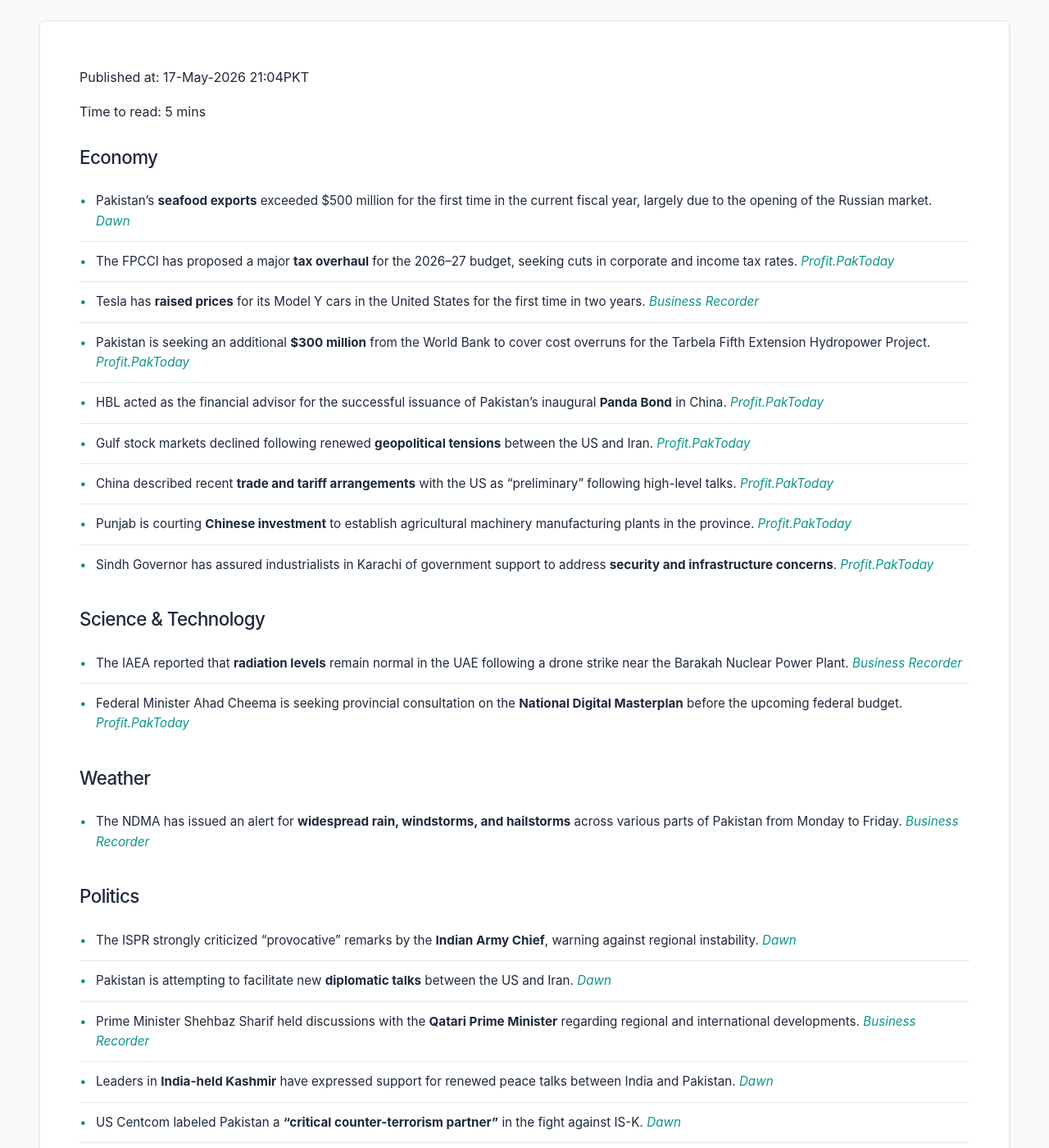
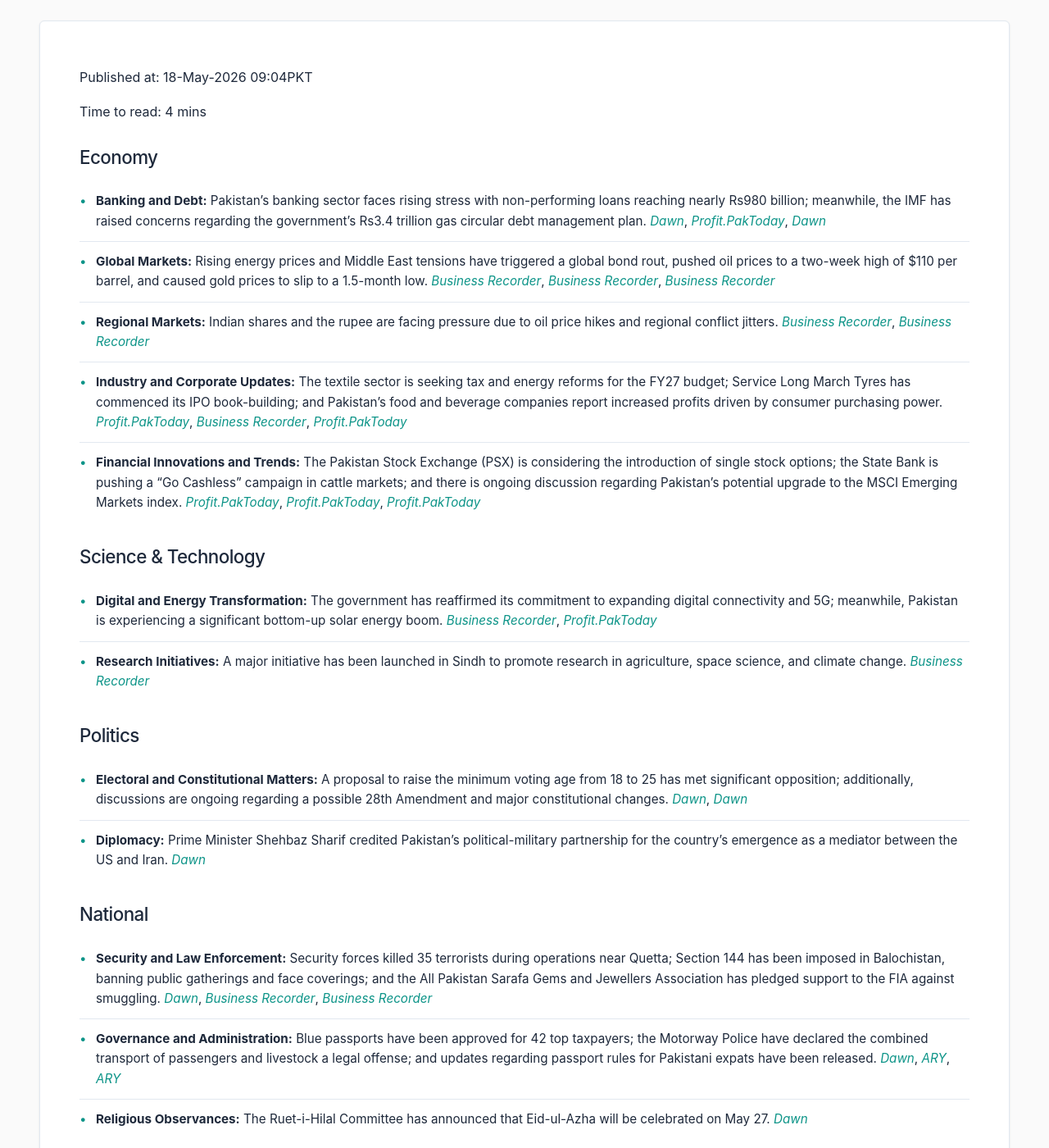
Before and after one commit to zsubzwary/news, a Jekyll site: the page built from en/index.md, in a window 1280 px wide and 1400 px high, scrolled down 234 px. Shown: the whole window at 82% size. Built offline with Jekyll 4.4.1, drawn with Linux system fonts in a browser that asks for light colours; some web fonts are replaced; comment, search, counter and statistics services are not loaded; some of the changed text lies outside the part shown.

Commit message:
DateTime; 2026-05-18T04:04:07.572Z

```diff
--- a/en/index.md
+++ b/en/index.md
@@ -4,66 +4,39 @@ title: Pakistan News Briefing
 lang: en
 ---
 
-Published at: 17-May-2026 21:04PKT
+Published at: 18-May-2026 09:04PKT
 
-Time to read: 5 mins
+Time to read: 4 mins
 
 ### Economy
-- Pakistan’s **seafood exports** exceeded $500 million for the first time in the current fiscal year, largely due to the opening of the Russian market. *[Dawn](https://www.dawn.com/news/2000847/seafood-exports-top-500-million)*
-- The FPCCI has proposed a major **tax overhaul** for the 2026–27 budget, seeking cuts in corporate and income tax rates. *[Profit.PakToday](https://profit.pakistantoday.com.pk/2026/05/17/fpcci-calls-for-major-tax-overhaul-in-budget-2026-27-seeks-cuts-in-corporate-and-income-rates/)*
-- Tesla has **raised prices** for its Model Y cars in the United States for the first time in two years. *[Business Recorder](https://www.brecorder.com/news/40421526/tesla-raises-prices-of-model-y-cars-in-the-us-for-the-first-time-in-two-years)*
-- Pakistan is seeking an additional **$300 million** from the World Bank to cover cost overruns for the Tarbela Fifth Extension Hydropower Project. *[Profit.PakToday](https://profit.pakistantoday.com.pk/2026/05/17/pakistan-seeks-300-million-more-from-world-bank-for-tarbela-fifth-hydropower-project/)*
-- HBL acted as the financial advisor for the successful issuance of Pakistan's inaugural **Panda Bond** in China. *[Profit.PakToday](https://profit.pakistantoday.com.pk/2026/05/16/hbl-plays-a-leading-role-in-the-inaugural-panda-bond-issuance/)*
-- Gulf stock markets declined following renewed **geopolitical tensions** between the US and Iran. *[Profit.PakToday](https://profit.pakistantoday.com.pk/2026/05/17/gulf-markets-slip-as-trump-iran-rhetoric-undermines-hopes-of-strait-of-hormuz-deal/)*
-- China described recent **trade and tariff arrangements** with the US as "preliminary" following high-level talks. *[Profit.PakToday](https://profit.pakistantoday.com.pk/2026/05/17/china-calls-us-trade-tariff-and-aircraft-understandings-preliminary-after-trump-xi-talks/)*
-- Punjab is courting **Chinese investment** to establish agricultural machinery manufacturing plants in the province. *[Profit.PakToday](https://profit.pakistantoday.com.pk/2026/05/17/punjab-courts-chinese-investment-in-farm-machinery-manufacturing/)*
-- Sindh Governor has assured industrialists in Karachi of government support to address **security and infrastructure concerns**. *[Profit.PakToday](https://profit.pakistantoday.com.pk/2026/05/17/sindh-governor-assures-action-on-karachi-industrial-issues-as-nkati-flags-security-and-infrastructure-concerns/)*
+- **Banking and Debt:** Pakistan's banking sector faces rising stress with non-performing loans reaching nearly Rs980 billion; meanwhile, the IMF has raised concerns regarding the government's Rs3.4 trillion gas circular debt management plan. *[Dawn](https://www.dawn.com/news/2001012/blue-passports-okayed-for-42-top-taxpayers)*, *[Profit.PakToday](https://profit.pakistantoday.com.pk/2026/05/18/imf-raises-concerns-over-pakistans-%e2%82%a83-4-trillion-gas-circular-debt-plan/)*, *[Dawn](https://www.dawn.com/news/2000912/addressing-the-law-around-banking)*
+- **Global Markets:** Rising energy prices and Middle East tensions have triggered a global bond rout, pushed oil prices to a two-week high of $110 per barrel, and caused gold prices to slip to a 1.5-month low. *[Business Recorder](https://www.brecorder.com/news/40421640/global-bond-rout-deepens-as-inflation-fears-mount)*, *[Business Recorder](https://www.brecorder.com/news/40421635/oil-touches-2-week-high-after-drone-attack-on-uae-nuclear-power-plant)*, *[Business Recorder](https://www.brecorder.com/news/40421634/gold-slips-to-1-12-month-low-as-middle-east-tensions-lift-oil-cloud-rate-outlook)*
+- **Regional Markets:** Indian shares and the rupee are facing pressure due to oil price hikes and regional conflict jitters. *[Business Recorder](https://www.brecorder.com/news/40421639/indian-shares-seen-opening-lower-as-crude-jumps-on-mideast-conflict)*, *[Business Recorder](https://www.brecorder.com/news/40421636/indian-rupee-seen-testing-record-lows-bonds-to-extend-fall-on-iran-war-jitters)*
+- **Industry and Corporate Updates:** The textile sector is seeking tax and energy reforms for the FY27 budget; Service Long March Tyres has commenced its IPO book-building; and Pakistan's food and beverage companies report increased profits driven by consumer purchasing power. *[Profit.PakToday](https://profit.pakistantoday.com.pk/2026/05/18/textile-sector-seeks-tax-cuts-lower-energy-tariffs-and-refund-clearance-in-fy27-budget/)*, *[Business Recorder](https://www.brecorder.com/news/40421608/service-long-march-tyres-ipo-book-building-to-open-today)*, *[Profit.PakToday](https://profit.pakistantoday.com.pk/2026/05/18/consumer-purchasing-power-recovery-boosts-profits-at-food-and-beverage-companies/)*
+- **Financial Innovations and Trends:** The Pakistan Stock Exchange (PSX) is considering the introduction of single stock options; the State Bank is pushing a "Go Cashless" campaign in cattle markets; and there is ongoing discussion regarding Pakistan's potential upgrade to the MSCI Emerging Markets index. *[Profit.PakToday](https://profit.pakistantoday.com.pk/2026/05/18/options-trading-is-coming-to-the-psx/)*, *[Profit.PakToday](https://profit.pakistantoday.com.pk/2026/05/18/what-does-sbp-want-with-the-bakra-mandi/)*, *[Profit.PakToday](https://profit.pakistantoday.com.pk/2026/05/18/pakistan-might-get-upgraded-to-the-msci-emerging-markets-index-who-cares/)*
 
 ### Science & Technology
-- The IAEA reported that **radiation levels** remain normal in the UAE following a drone strike near the Barakah Nuclear Power Plant. *[Business Recorder](https://www.brecorder.com/news/40421532/iaea-says-uae-radiation-levels-normal-after-drone-strike-near-barakah-plant)*
-- Federal Minister Ahad Cheema is seeking provincial consultation on the **National Digital Masterplan** before the upcoming federal budget. *[Profit.PakToday](https://profit.pakistantoday.com.pk/2026/05/17/cheema-seeks-provincial-sign-off-on-national-digital-masterplan-before-budget/)*
-
-### Weather
-- The NDMA has issued an alert for **widespread rain, windstorms, and hailstorms** across various parts of Pakistan from Monday to Friday. *[Business Recorder](https://www.brecorder.com/news/40421531/ndma-warns-of-widespread-rain-windstorms-from-monday-to-friday)*
+- **Digital and Energy Transformation:** The government has reaffirmed its commitment to expanding digital connectivity and 5G; meanwhile, Pakistan is experiencing a significant bottom-up solar energy boom. *[Business Recorder](https://www.brecorder.com/news/40421610/expanding-digital-connectivity-president-pm-reaffirm-their-commitment)*, *[Profit.PakToday](https://profit.pakistantoday.com.pk/2026/05/18/pakistans-solar-boom-and-the-state-that-cant-keep-up/)*
+- **Research Initiatives:** A major initiative has been launched in Sindh to promote research in agriculture, space science, and climate change. *[Business Recorder](https://www.brecorder.com/news/40421551/agriculture-space-science-climate-change-major-initiative-launched-in-sindh)*
 
 ### Politics
-- The ISPR strongly criticized "provocative" remarks by the **Indian Army Chief**, warning against regional instability. *[Dawn](https://www.dawn.com/news/2000883/ispr-takes-exception-after-indian-army-chief-says-pakistan-should-decide-between-being-part-of-geography-or-not)*
-- Pakistan is attempting to facilitate new **diplomatic talks** between the US and Iran. *[Dawn](https://www.dawn.com/news/2000823/pakistan-makes-fresh-bid-to-revive-us-iran-talks)*
-- Prime Minister Shehbaz Sharif held discussions with the **Qatari Prime Minister** regarding regional and international developments. *[Business Recorder](https://www.brecorder.com/news/40421535/pm-shehbaz-qatari-counterpart-discuss-evolving-regional-situation)*
-- Leaders in **India-held Kashmir** have expressed support for renewed peace talks between India and Pakistan. *[Dawn](https://www.dawn.com/news/2000813/india-pakistan-dialogue-push-gains-steam-in-held-kashmir-too)*
-- US Centcom labeled Pakistan a **"critical counter-terrorism partner"** in the fight against IS-K. *[Dawn](https://www.dawn.com/news/2000930/pakistan-critical-counter-terrorism-partner-in-us-fight-against-is-k-centcom)*
-- Andhra Pradesh CM Chandrababu Naidu announced **financial incentives** for families having a third or fourth child to address population decline. *[Profit.PakToday](https://profit.pakistantoday.com.pk/2026/05/17/chandrababu-naidu-announces-%e2%82%b930000-%e2%82%b940000-incentives-for-third-and-fourth-child-as-india-debates-population-decline/)*
-- Republican Senator Cassidy has lost his **re-election bid** in a campaign linked to Trump retribution. *[ARY](https://arynews.tv/republican-senator-cassidy-loses-re-election-to-trump-retribution-campaign)*
+- **Electoral and Constitutional Matters:** A proposal to raise the minimum voting age from 18 to 25 has met significant opposition; additionally, discussions are ongoing regarding a possible 28th Amendment and major constitutional changes. *[Dawn](https://www.dawn.com/news/2001025/proposal-to-raise-voting-age-to-25-finds-few-takers)*, *[Dawn](https://www.dawn.com/news/2001028/situationer-28th-legislative-package-by-any-other-name)*
+- **Diplomacy:** Prime Minister Shehbaz Sharif credited Pakistan's political-military partnership for the country's emergence as a mediator between the US and Iran. *[Dawn](https://www.dawn.com/news/2000962/pm-shehbaz-credits-political-military-partnership-for-pakistans-recognition-as-us-iran-mediator-changed-image)*
 
 ### National
-- The Ruet-i-Hilal Committee announced that **Eidul Azha** will be celebrated on May 27 following the sighting of the Zilhaj moon. *[Dawn](https://www.dawn.com/news/2000923/zilhaj-moon-sighted-eidul-azha-to-fall-on-may-27)*
-- The DGIP is set to introduce **nationwide home delivery** for passport applicants. *[Dawn](https://www.dawn.com/news/2000939/applicants-will-soon-have-the-option-to-get-passports-delivered-to-their-doorsteps-says-official)*
-- The NHMP has imposed a **ban on vehicles** loaded with sacrificial animals on motorways to prevent accidents. *[Dawn](https://www.dawn.com/news/2000929/entry-of-vehicles-loaded-with-sacrificial-animals-banned-on-motorways-ahead-of-eidul-azha)*
-- The KP Governor has expanded the **provincial cabinet**, swearing in five new ministers. *[Dawn](https://www.dawn.com/news/2000903/governor-kundi-administers-oath-to-5-new-kp-ministers)*
-- **Section 144** has been imposed in Quetta for one month due to security threats. *[Business Recorder](https://www.brecorder.com/news/40421534/section-144-imposed-in-quetta-for-one-month-amid-security-threat)*
-- The FIA arrested two individuals in Karachi for **impersonating government officials**. *[Dawn](https://www.dawn.com/news/2000896/fia-arrests-two-for-impersonating-government-officials-in-karachi)*
-- A woman police constable and a poet were **killed in targeted attacks** in Balochistan. *[Dawn](https://www.dawn.com/news/2000821/woman-cop-poet-killed-in-balochistan-attacks)*
-- **Traffic chaos** persists in Karachi despite the e-challan system due to dysfunctional signals and infrastructure issues. *[Dawn](https://www.dawn.com/news/2000760/e-challan-system-yet-to-bring-order-on-karachis-roads)*
+- **Security and Law Enforcement:** Security forces killed 35 terrorists during operations near Quetta; Section 144 has been imposed in Balochistan, banning public gatherings and face coverings; and the All Pakistan Sarafa Gems and Jewellers Association has pledged support to the FIA against smuggling. *[Dawn](https://www.dawn.com/news/2001014/35-terrorists-killed-during-action-in-hills-around-quetta)*, *[Business Recorder](https://www.brecorder.com/news/40421611/section-144-imposed-in-balochistan-face-covering-in-public-places-banned)*, *[Business Recorder](https://www.brecorder.com/news/40421548/jewellers-pledge-support-to-fia-against-smuggling)*
+- **Governance and Administration:** Blue passports have been approved for 42 top taxpayers; the Motorway Police have declared the combined transport of passengers and livestock a legal offense; and updates regarding passport rules for Pakistani expats have been released. *[Dawn](https://www.dawn.com/news/2001012/blue-passports-okayed-for-42-top-taxpayers)*, *[ARY](https://arynews.tv/motorway-police-declare-combined-transport-of-passengers-and-livestock-a-legal-offense-ahead-of-eid)*, *[ARY](https://arynews.tv/these-wrongdoings-make-you-ineligible-to-get-your-passport)*
+- **Religious Observances:** The Ruet-i-Hilal Committee has announced that Eid-ul-Azha will be celebrated on May 27. *[Dawn](https://www.dawn.com/news/2000923/zilhaj-moon-sighted-eidul-azha-to-fall-on-may-27)*
 
 ### International
-- Islamabad and Baku are developing ties within a **trilateral framework** involving Pakistan, Turkiye, and Azerbaijan. *[Dawn](https://www.dawn.com/news/2000914/islamabad-baku-developing-ties-within-pakistan-turkiye-azerbaijan-trilateral-framework-president-aliyev)*
-- A **drone strike** triggered a fire near a nuclear power plant in Abu Dhabi, though no radiation leaks were reported. *[Business Recorder](https://www.brecorder.com/news/40421529/drone-strike-starts-fire-outside-uae-nuclear-plant)*
-- Italy's Prime Minister Giorgia Meloni traveled to Modena following a **car-ramming incident** that injured several people. *[Business Recorder](https://www.brecorder.com/news/40421519/italy-pm-meloni-heads-to-modena-after-car-ramming-cancels-cyprus-meeting)*
-- China has dispatched **rescue workers** to the Guangxi region following a fatal flooding incident. *[Business Recorder](https://www.brecorder.com/news/40421524/china-sends-rescue-workers-to-guangxi-flood-site)*
-- Pakistan secured a major **legal win against India** in the Indus Waters case. *[ARY](https://arynews.tv/pakistan-wins-legal-battle-against-india)*
+- **Middle East and Geopolitics:** Tensions remain high following a drone strike near a UAE nuclear plant and US warnings regarding Iran; meanwhile, reports suggest Israel operated covert bases in the Iraqi desert. *[Dawn](https://www.dawn.com/news/2001022/uae-slams-drone-strike-near-its-nuclear-plant)*, *[Dawn](https://www.dawn.com/news/2001043/israel-operated-two-covert-bases-in-iraqi-desert-nyt)*, *[ARY](https://arynews.tv/strait-of-hormuz-open-for-trade-irans-mohsen-rezaei)*
+- **Regional Conflicts and Relations:** The US has termed Pakistan a "critical counter-terrorism partner" in the fight against IS-K; Pakistan has expressed satisfaction with a PCA decision regarding the Indus Waters Treaty; and tensions persist between India and Pakistan following provocative remarks from the Indian Army Chief. *[Dawn](https://www.dawn.com/news/2000930/pakistan-critical-counter-terrorism-partner-in-us-fight-against-is-k-centcom)*, *[Dawn](https://www.dawn.com/news/2000952/pakistan-hails-pcas-decision-in-iwt-proceedings-says-it-affirms-limits-on-indias-water-control-capability)*, *[Dawn](https://www.dawn.com/news/2000883/ispr-takes-exception-after-indian-army-chief-says-pakistan-should-decide-between-being-part-of-geography-or-not)*
+- **Global Affairs and Disasters:** A summit between Trump and Xi Jinping aimed to manage superpower competition; a magnitude 5.2 earthquake struck southwest China causing fatalities; and the US is monitoring potential drone threats from Cuba. *[Dawn](https://www.dawn.com/news/2001036/in-pursuit-of-stability)*, *[Business Recorder](https://www.brecorder.com/news/40421633/earthquake-hits-southwest-china-thousands-evacuate-buildings-collapse)*, *[Business Recorder](https://www.brecorder.com/news/40421607/us-weighs-drone-threat-from-cuba-report)*, *[Business Recorder](https://www.brecorder.com/news/40421641/suspects-in-custody-after-shooting-spree-in-austin-texas-police-say)*
 
 ### Sports
-- Bangladesh has taken command in the **second Test against Pakistan** following strong bowling and a half-century by Mahmudul Hasan Joy. *[Dawn](https://www.dawn.com/news/2000932/bowlers-opener-joy-put-bangladesh-in-command-of-second-test-against-pakistan)*
-- Elina Svitolina won the **Italian Open** title after defeating Coco Gauff. *[Business Recorder](https://www.brecorder.com/news/40421522/svitolina-fights-off-gauff-to-win-third-italian-open-title)*
-- Chelsea has appointed **Xabi Alonso** as their new manager on a four-year deal. *[Business Recorder](https://www.brecorder.com/news/40421520/chelsea-appoint-xabi-alonso-as-new-manager)*
-- Jose Mourinho has indicated he may decide his **future** next week amid talks of a return to Real Madrid. *[Business Recorder](https://www.brecorder.com/news/40421521/mourinho-says-will-decide-future-by-next-week-amid-real-madrid-talks)*
-- FIFA held "constructive" meetings with the **Iranian federation** regarding participation in the 2026 World Cup. *[Business Recorder](https://www.brecorder.com/news/40421530/iran-have-constructive-meeting-with-fifa-over-world-cup-preparations)*
-- A **North Korean women's soccer club** has arrived in South Korea for the Asian Women's Champions League. *[Business Recorder](https://www.brecorder.com/news/40421527/north-korean-womens-soccer-club-arrives-in-south-amid-strained-ties)*
-
-### Health
-- The WHO has declared an **Ebola outbreak** in the Democratic Republic of Congo and Uganda a public health emergency of international concern. *[Dawn](https://www.dawn.com/news/2000924/who-declares-ebola-outbreak-in-dr-congo-uganda-an-emergency-of-international-concern)*
+- **Cricket:** Bangladesh has taken command in the second Test against Pakistan following strong performances from their bowlers and opener Mahmudul Hasan Joy. *[Dawn](https://www.dawn.com/news/2000932/bowlers-opener-joy-put-bangladesh-in-command-of-second-test-against-pakistan)*
+- **Football:** The Scottish League title decider proceeded despite a pitch invasion. *[ARY](https://arynews.tv/scottish-league-title-decider-did-not-end-early-after-pitch-invasion)*
 
 ### Other
-- Kami Rita Sherpa has set a record by scaling **Mount Everest** for the 32nd time. *[Business Recorder](https://www.brecorder.com/news/40421528/nepali-sherpa-scales-mount-everest-for-a-record-32nd-time)*
-- **Bulgaria** emerged as the winner of the Eurovision Song Contest. *[Business Recorder](https://www.brecorder.com/news/40421523/bulgaria-wins-eurovision-song-contest-israel-comes-second-again)*
-- A Qantas flight was diverted after a **disruptive passenger** bit a flight attendant. *[Dawn](https://www.dawn.com/news/2000901/qantas-flight-diverted-after-man-bites-flight-attendant)*
+- **Entertainment:** Recent updates include Alex Cooper’s upcoming YouTube series, Hailee Steinfeld discussing motherhood, and news regarding Jennifer Lopez. *[ARY](https://arynews.tv/alex-coopers-unwell-games-is-coming-to-youtube-this-fall-2026/)*, *[ARY](https://arynews.tv/hailee-steinfeld-opens-up-about-the-realities-of-new-motherhood)*, *[ARY](https://arynews.tv/jennifer-lopez-faces-backlash-over-rare-outing)*
+- **Commentary:** An analysis discusses the evolution of the permanent military-industrial complex. *[Dawn](https://www.dawn.com/news/2001035/the-new-war-machine)*
```
